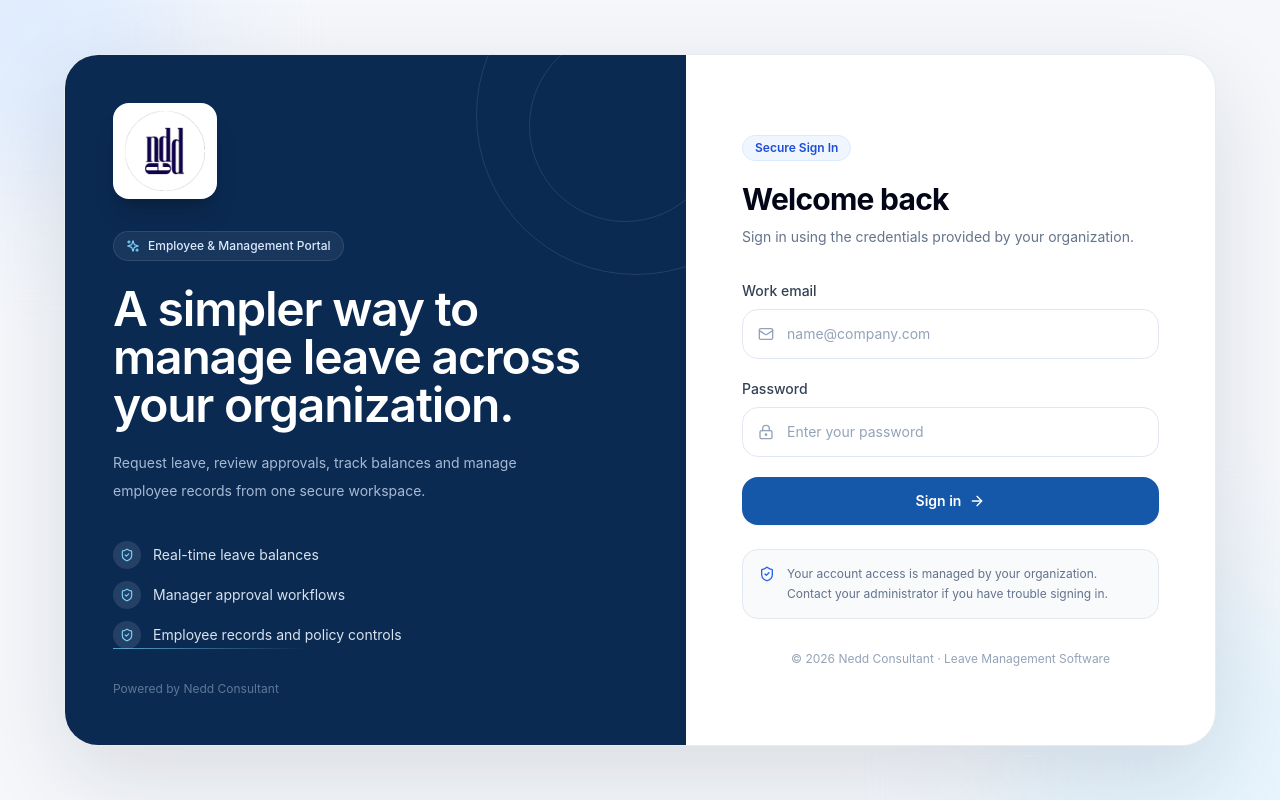
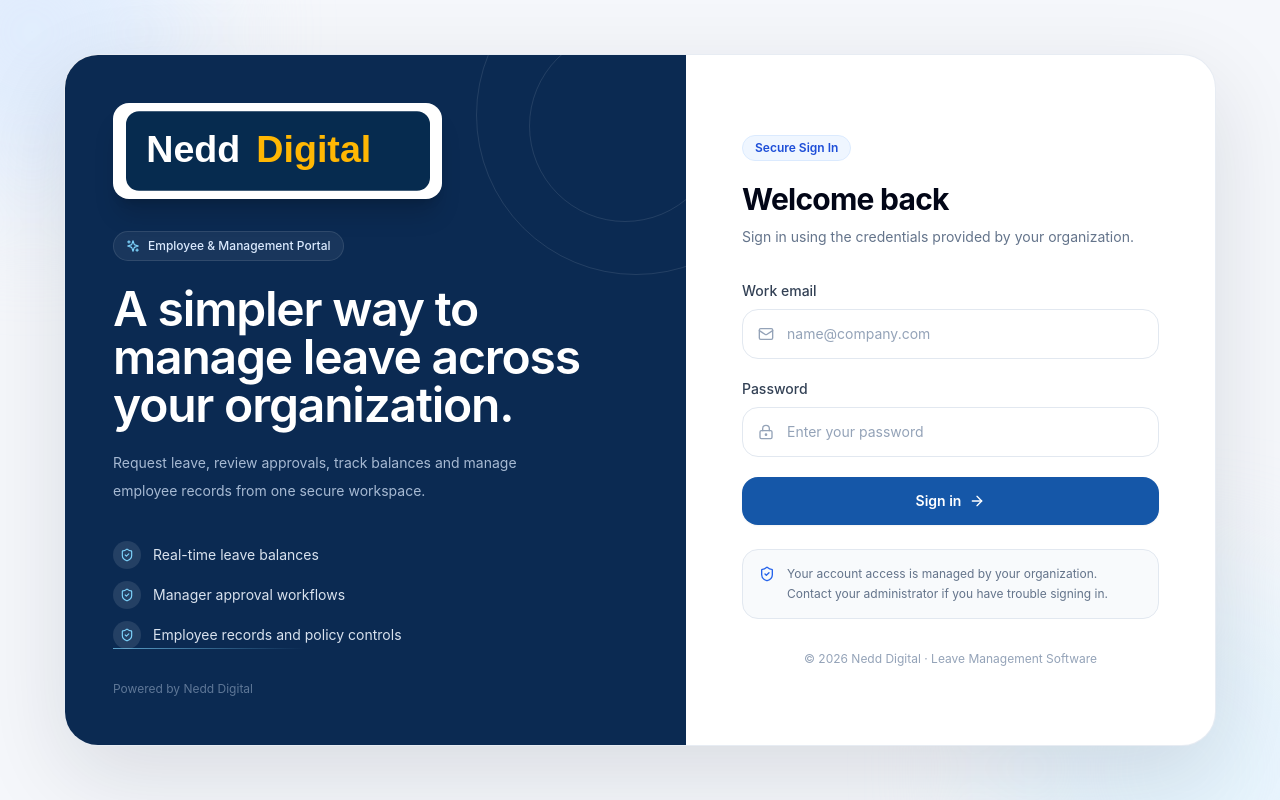
Before and after one commit to Hammadfudda/leave-managment-software, a React (Vite) app: page / in a window 1280 px wide. Built offline with nearby package versions, Linux system fonts and the light colour scheme; no server answers.

Commit message:
Rebrand login page from Nedd Consultant to Nedd Digital

```diff
--- a/src/pages/Login.tsx
+++ b/src/pages/Login.tsx
@@ -186,8 +186,8 @@ export default function Login() {
             <div className="relative">
               <div className="inline-flex rounded-2xl bg-white px-3 py-2 shadow-xl shadow-black/15">
                 <img
-                  src="/neddconsultantlogo.png"
-                  alt="Nedd Consultant"
+                  src="/nedddigitallogo.svg"
+                  alt="Nedd Digital"
                   className="h-20 w-auto object-contain"
                 />
               </div>
@@ -235,7 +235,7 @@ export default function Login() {
             </div>
 
             <p className="relative text-xs text-blue-100/40">
-              Powered by Nedd Consultant
+              Powered by Nedd Digital
             </p>
           </section>
 
@@ -244,8 +244,8 @@ export default function Login() {
               <div className="mb-8 flex justify-center lg:hidden">
                 <div className="inline-flex rounded-2xl border border-slate-200 bg-white px-3 py-2 shadow-sm">
                   <img
-                    src="/neddconsultantlogo.png"
-                    alt="Nedd Consultant"
+                    src="/nedddigitallogo.svg"
+                    alt="Nedd Digital"
                     className="h-16 w-auto object-contain"
                   />
                 </div>
@@ -366,7 +366,7 @@ export default function Login() {
               </div>
 
               <p className="mt-8 text-center text-xs text-slate-400">
-                © 2026 Nedd Consultant · Leave Management Software
+                © 2026 Nedd Digital · Leave Management Software
               </p>
             </div>
           </section>
```
